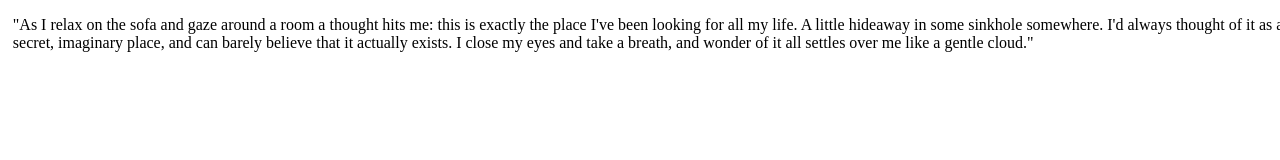
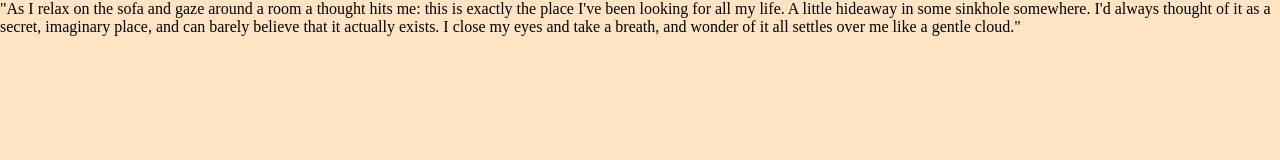
Before and after one commit to hzj04473/dt_4th_gd, a plain HTML site: page css/2225/실습5.html in a window 1280 px wide. Drawn offline with Linux system fonts and the light colour scheme.

Commit message:
1125 css 실습5 (css 파일 수정)

```diff
--- a/css/2225/실습5.css
+++ b/css/2225/실습5.css
@@ -1,45 +1,34 @@
+* {
+  margin: 0;
+  padding: 0;
+  overflow: hidden;
+}
+
 html,
 body {
   width: 100vw;
   height: 100vh;
-  margin: 0;
-  top: 0;
+  background-color: bisque;
 }
 
 p {
-  position: relative;
+  position: absolute;
   top: 0;
-
-  right: -1vw;
+  left: 100vw;
   animation-name: damon;
   animation-duration: 1s;
   animation-delay: 1s;
   animation-iteration-count: 1;
   animation-timing-function: ease-in-out;
-  width: 100%;
+  animation-fill-mode: forwards;
 }
 
 @keyframes damon {
   0% {
-    right: 0vw;
     left: 100vw;
-    width: 0%;
   }
-  /* 25% {
-    right: 25vw;
-    width: 25%;
-  }
-  50% {
-    right: 50vw;
-    width: 50%;
-  }
-  75% {
-    right: 75vw;
-    width: 75%;
-  } */
+
   100% {
-    right: 100vw;
     left: 0;
-    width: 100%;
   }
 }
```
